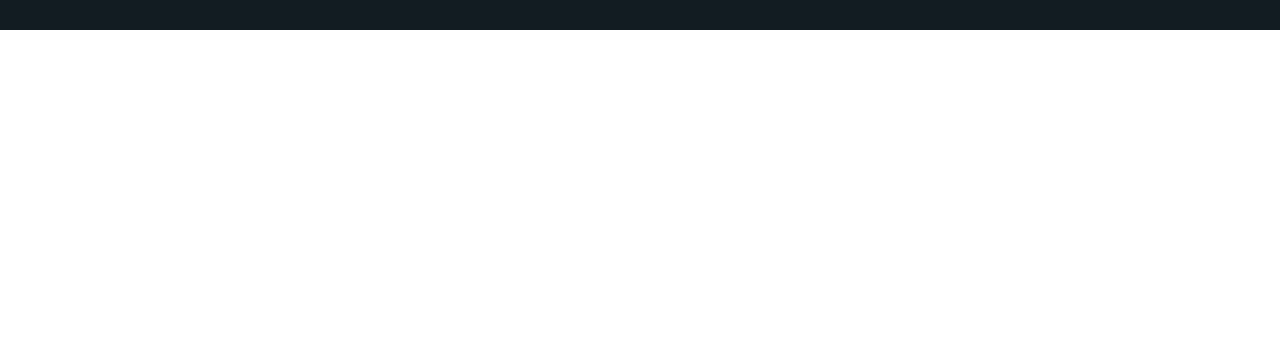
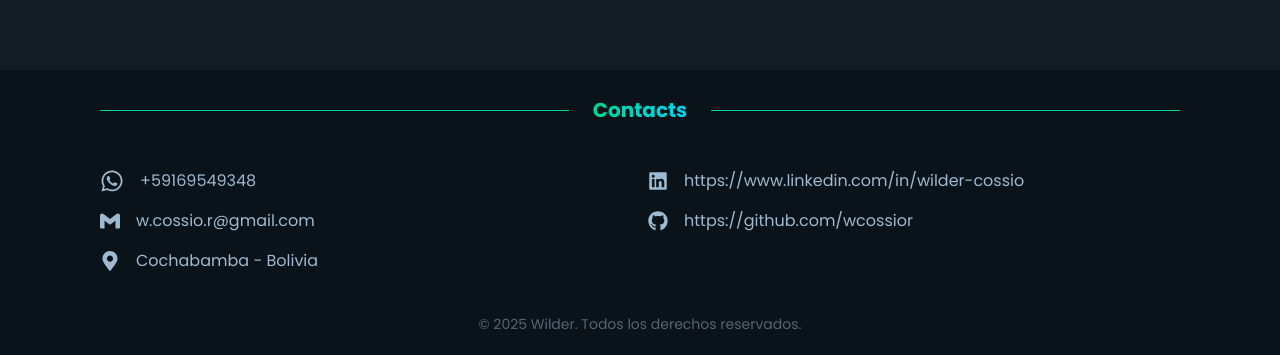
Before and after one commit to wcossior/my-portfolio, a React (Vite) app: page / in a window 1280 px wide. Shown: the part 2330-2685 px from the top of the page. Before the commit the page ends 2360 px from the top, so only its background shows below. Built offline with nearby package versions, Linux system fonts and the light colour scheme.

Commit message:
improving footer and adding animations to the landing page

```diff
--- a/package.json
+++ b/package.json
@@ -11,6 +11,8 @@
   },
   "dependencies": {
     "@tailwindcss/vite": "^4.1.4",
+    "animate.css": "^4.1.1",
+    "aos": "^2.3.4",
     "daisyui": "^5.0.28",
     "react": "^19.0.0",
     "react-dom": "^19.0.0",
--- a/src/components/Contacts.tsx
+++ b/src/components/Contacts.tsx
@@ -5,7 +5,7 @@ import { SiGmail } from "react-icons/si";
 
 export const Contacts = () => {
   return (
-    <div className='flex flex-col flex-1'>
+    <div className='flex flex-col flex-1 animate__animated animate__bounceInDown' style={{ animationDelay: '1.2s' }}>
       <div className='flex-1 flex justify-center my-6'>
         <div className='w-[3px] h-full bg-emerald-400 rounded-sm'></div>
       </div>
--- a/src/components/Footer.tsx
+++ b/src/components/Footer.tsx
@@ -2,28 +2,36 @@ import React from 'react'
 import { FaWhatsapp } from "react-icons/fa";
 import { FaLinkedin } from "react-icons/fa";
 import { SiGmail } from "react-icons/si";
+import { FaGithub } from "react-icons/fa6";
+import { FaMapMarkerAlt } from "react-icons/fa";
 
 export const Footer = () => {
     return (
-        <div className='h-64 w-full bg-base-300 px-25 py-6'>
+        <div className='h-[18rem] w-full bg-base-300 px-25 py-6'>
             <div className='h-full flex flex-col justify-between'>
                 <div className='flex flex-row items-center'>
-                    <div className='flex-1 h-[3px] w-full bg-emerald-400 rounded-sm'></div>
-                    <p className='flex-none mx-6 text-3xl font-bold bg-gradient-to-r from-emerald-400 to-cyan-400 bg-clip-text text-transparent leading-relaxed'>Contacts</p>
-                    <div className='flex-1 h-[3px] w-full bg-emerald-400 rounded-sm'></div>
+                    <div className='flex-1 h-[1px] w-full bg-emerald-400 rounded-sm'></div>
+                    <p className='flex-none mx-6 text-xl font-bold bg-gradient-to-r from-emerald-400 to-cyan-400 bg-clip-text text-transparent leading-relaxed'>Contacts</p>
+                    <div className='flex-1 h-[1px] w-full bg-emerald-400 rounded-sm'></div>
                 </div>
-                <div className='flex gap-8 justify-center'>
-                    <a className='hover:text-emerald-400 transition-transform hover:scale-110' href="https://wa.me/59169549348" target="_blank" rel="noopener noreferrer">
-                        <FaWhatsapp className='text-[54px]' />
+                <div className='grid grid-cols-2 gap-4'>
+                    <a className='flex items-center hover:text-emerald-400 transition-transform hover:scale-102' href="https://wa.me/59169549348" target="_blank" rel="noopener noreferrer">
+                        <FaWhatsapp className='text-[24px]' /> <span className="ml-4">+59169549348</span>
                     </a>
-                    <a className='hover:text-emerald-400 transition-transform hover:scale-110' href="https://www.linkedin.com/in/wilder-cossio" target="_blank" rel="noopener noreferrer">
-                        <FaLinkedin className='text-[50px]' />
+                    <a className='flex items-center hover:text-emerald-400 transition-transform hover:scale-102' href="https://www.linkedin.com/in/wilder-cossio" target="_blank" rel="noopener noreferrer">
+                        <FaLinkedin className='text-[20px]' /><span className="ml-4">https://www.linkedin.com/in/wilder-cossio</span>
                     </a>
-                    <a className='hover:text-emerald-400 transition-transform hover:scale-110' href="mailto:w.cossio.r@gmail.com" target="_blank" rel="noopener noreferrer">
-                        <SiGmail className='text-[50px]' />
+                    <a className='flex items-center hover:text-emerald-400 transition-transform hover:scale-102' href="mailto:w.cossio.r@gmail.com" target="_blank" rel="noopener noreferrer">
+                        <SiGmail className='text-[20px]' /><span className="ml-4">w.cossio.r@gmail.com</span>
+                    </a>
+                    <a className='flex items-center hover:text-emerald-400 transition-transform hover:scale-102' href="https://github.com/wcossior" target="_blank" rel="noopener noreferrer">
+                        <FaGithub className='text-[20px]' /><span className="ml-4">https://github.com/wcossior</span>
+                    </a>
+                    <a className='flex items-center hover:text-emerald-400 transition-transform hover:scale-102' href='#' onClick={(e) => e.preventDefault()}>
+                        <FaMapMarkerAlt className='text-[20px]' /> <span className="ml-4">Cochabamba - Bolivia</span>
                     </a>
                 </div>
-                <small className="text-sm">
+                <small className="text-sm opacity-50 text-center">
                     © 2025 Wilder. Todos los derechos reservados.
                 </small>
             </div>
--- a/src/components/Projects.tsx
+++ b/src/components/Projects.tsx
@@ -9,7 +9,7 @@ import TodosImg from '../assets/img/Todos.png';
 export const Projects = () => {
 
     return (
-        <div className='mx-25 text-center pb-8'>
+        <div className='mx-25 text-center pb-18'>
             <div className='flex flex-row items-center mb-12'>
                 <div className='flex-2 h-[3px] w-full bg-emerald-400 rounded-sm'></div>
                 <p className='flex-none ml-6 text-6xl font-bold bg-gradient-to-r from-emerald-400 to-cyan-400 bg-clip-text text-transparent leading-relaxed'>Projects</p>
--- a/src/main.jsx
+++ b/src/main.jsx
@@ -2,6 +2,7 @@ import { StrictMode } from 'react'
 import { createRoot } from 'react-dom/client'
 import './index.css'
 import Landing from './views/Landing'
+import 'animate.css';
 
 createRoot(document.getElementById('root')).render(
   <StrictMode>
--- a/src/views/Landing.tsx
+++ b/src/views/Landing.tsx
@@ -1,11 +1,21 @@
-import React from 'react'
+import React, { useEffect } from 'react'
 import Nav from '../components/Nav';
 import { AboutDescription } from '../components/AboutDescription';
 import { Contacts } from '../components/Contacts';
 import { Technologies } from '../components/Technologies';
 import { Projects } from '../components/Projects';
+import { Footer } from '../components/Footer';
+import AOS from 'aos';
+import 'aos/dist/aos.css';
 
 const Landing = () => {
+
+    useEffect(() => {
+        AOS.init({
+          duration: 1100,
+          once: true
+        });
+      }, []);
 
     return (
         <div className=''>
@@ -14,13 +24,13 @@ const Landing = () => {
                 <AboutDescription></AboutDescription>
                 <Contacts></Contacts>
             </div>
-            <div id="technologies">
+            <div id="technologies" data-aos="fade-right">
                 <Technologies></Technologies>
             </div>
-            <div id="projects">
+            <div id="projects" data-aos="fade-left">
                 <Projects></Projects>
             </div>
-
+            <Footer></Footer>
         </div>
     )
 }
```
Also changed, not shown: src/components/AboutDescription.tsx (+3 -3 lines), 1 other file (tests, documents, lock files or other folders).
